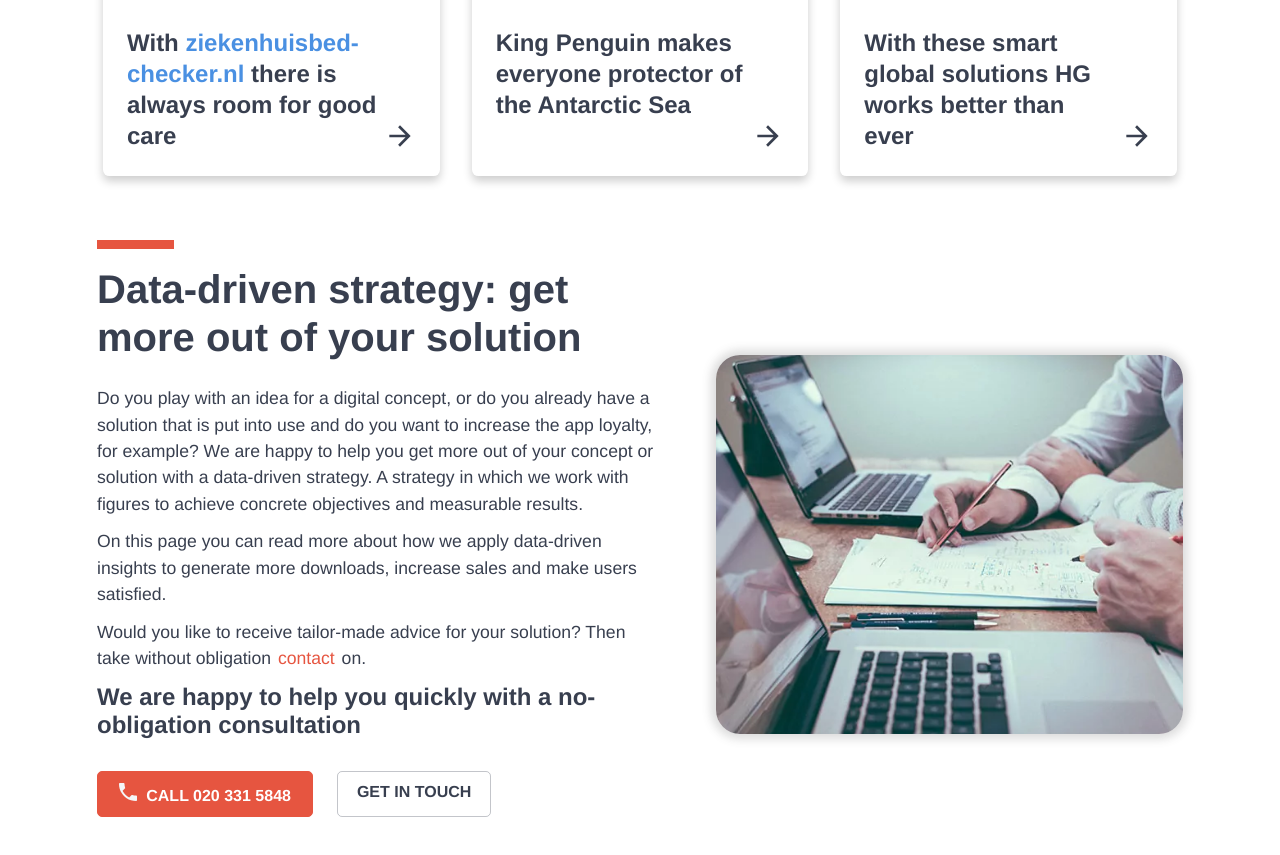
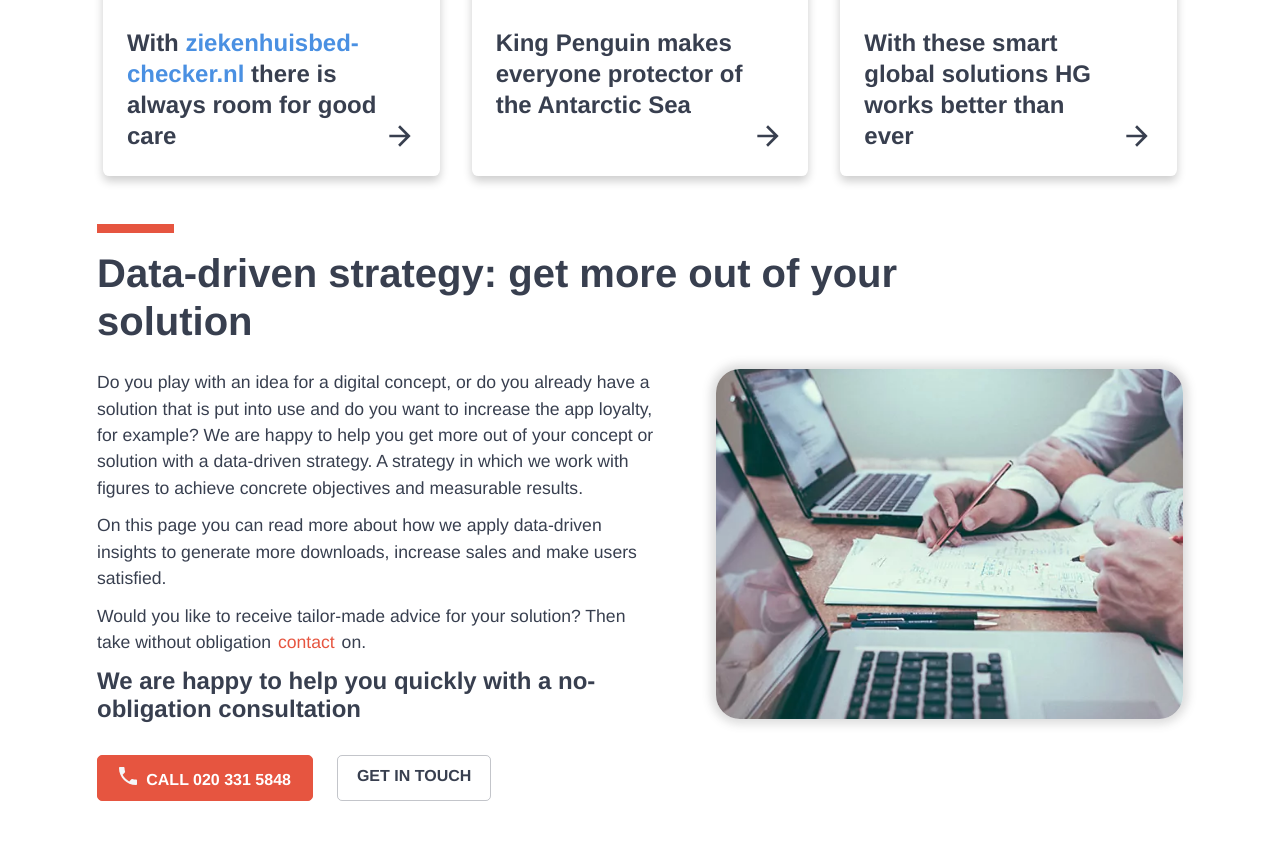
Before and after one commit to Manar345/Cards, a plain HTML site: page index.html in a window 1280 px wide. Shown: the part 479-1334 px from the top of the page. Drawn offline with Linux system fonts and the light colour scheme.

Commit message:
update strategy img

```diff
--- a/Cards.css
+++ b/Cards.css
@@ -144,11 +144,15 @@ a {
 }
 /* ==================================================== */
 .strategy {
-  margin-block: 3rem;
+  margin-block: 2rem;
+}
+.strategy__content {
   display: flex;
   flex-wrap: wrap;
   align-items: center;
   justify-content: center;
+  flex-direction: column-reverse;
+  row-gap: 2rem;
 }
 .strategy__top-line {
   width: 4.8rem;
@@ -181,6 +185,7 @@ a {
   align-items: center;
 }
 .strategy__img div {
+  aspect-ratio: 9 / 6;
   width: 100%;
   overflow: hidden;
   border-radius: 1.5rem;
@@ -194,6 +199,7 @@ a {
   width: 100%;
   height: 100%;
   object-fit: cover;
+  object-position: center;
 }
 .strategy__text--btns {
   margin: 2rem 0;
@@ -273,8 +279,13 @@ a {
   .cards__item {
     width: 30%;
   }
-  .strategy {
+  .strategy__content {
+    flex-direction: row;
+    align-items: start;
     justify-content: space-between;
+  }
+  .strategy__text--title {
+    width: 80%;
   }
   .strategy__text {
     width: 52%;
@@ -283,7 +294,7 @@ a {
     width: 43%;
   }
   .strategy__img div {
-    aspect-ratio: 8 / 6.5;
+    aspect-ratio: 8 / 6;
   }
   .strategy__contact-btn {
     width: auto;
--- a/index.html
+++ b/index.html
@@ -89,26 +89,27 @@
       </div>
       <!-- ====== STRATEGY SECTION ====== -->
       <div class="strategy">
-        <div class="strategy__text">
         <div class="strategy__top-line"></div>
         <div class="strategy__text--title">
           <h2 class="titleh2">
             Data-driven strategy: get more out of your solution
           </h2>
         </div>
+        <div class="strategy__content">
+          <div class="strategy__text">
             <div class="strategy__text--content">
               <p>
-              Do you play with an idea for a digital concept, or do you already
-              have a solution that is put into use and do you want to increase
-              the app loyalty, for example? We are happy to help you get more
-              out of your concept or solution with a data-driven strategy. A
-              strategy in which we work with figures to achieve concrete
-              objectives and measurable results.
+                Do you play with an idea for a digital concept, or do you
+                already have a solution that is put into use and do you want to
+                increase the app loyalty, for example? We are happy to help you
+                get more out of your concept or solution with a data-driven
+                strategy. A strategy in which we work with figures to achieve
+                concrete objectives and measurable results.
               </p>
               <p>
                 On this page you can read more about how we apply data-driven
-              insights to generate more downloads, increase sales and make users
-              satisfied.
+                insights to generate more downloads, increase sales and make
+                users satisfied.
               </p>
               <p>
                 Would you like to receive tailor-made advice for your solution?
@@ -117,7 +118,8 @@
                 on.
               </p>
               <h3 class="strategy__text--content-h3">
-              We are happy to help you quickly with a no-obligation consultation
+                We are happy to help you quickly with a no-obligation
+                consultation
               </h3>
             </div>
             <div class="strategy__text--btns">
@@ -139,11 +141,16 @@
                 </svg>
                 Call 020 331 5848
               </a>
-            <a href="#" class="strategy__contact-btn ghost-btn">get in touch</a>
+              <a href="#" class="strategy__contact-btn ghost-btn"
+                >get in touch</a
+              >
             </div>
           </div>
           <div class="strategy__img">
-          <div><img src="./assets/discover.webp" alt="" loading="lazy" /></div>
+            <div>
+              <img src="./assets/discover.webp" alt="" loading="lazy" />
+            </div>
+          </div>
         </div>
       </div>
     </div>
```
Lines whose indentation alone changed are shown as unchanged.
